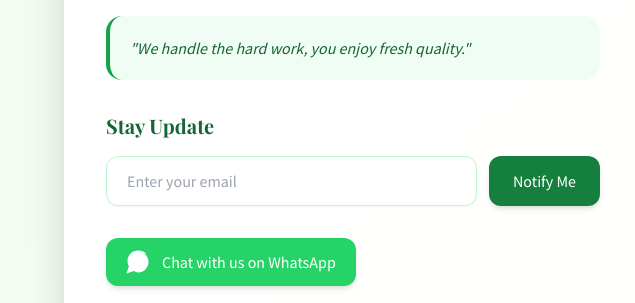
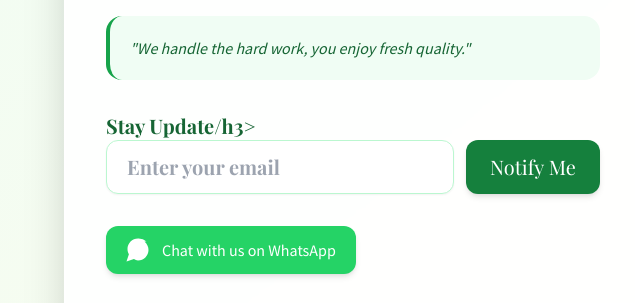
Before and after one commit to sekere01/levis-acre-coming-new, a plain HTML site: page index.html in a window 1280 px wide. Shown: the part 422-725 px from the top of the page, 0-635 px from the left. Drawn offline with nearby package versions, Linux system fonts and the light colour scheme.

Commit message:
fisazkido

```diff
--- a/levis coming soon.html
+++ b/index.html
@@ -95,7 +95,7 @@
 
                 <!-- Subscription Form -->
                 <div class="mb-8">
-                    <h3 class="text-xl font-semibold text-green-800 mb-4 heading-font">Stay Update</h3>
+                    <h3 class="text-xl font-semibold text-green-800 mb-4 heading-font">Stay Update/h3>
                     <form id="subscribe-form" class="flex flex-col sm:flex-row gap-3 w-full max-w-lg">
                         <input
                             type="email"
```
